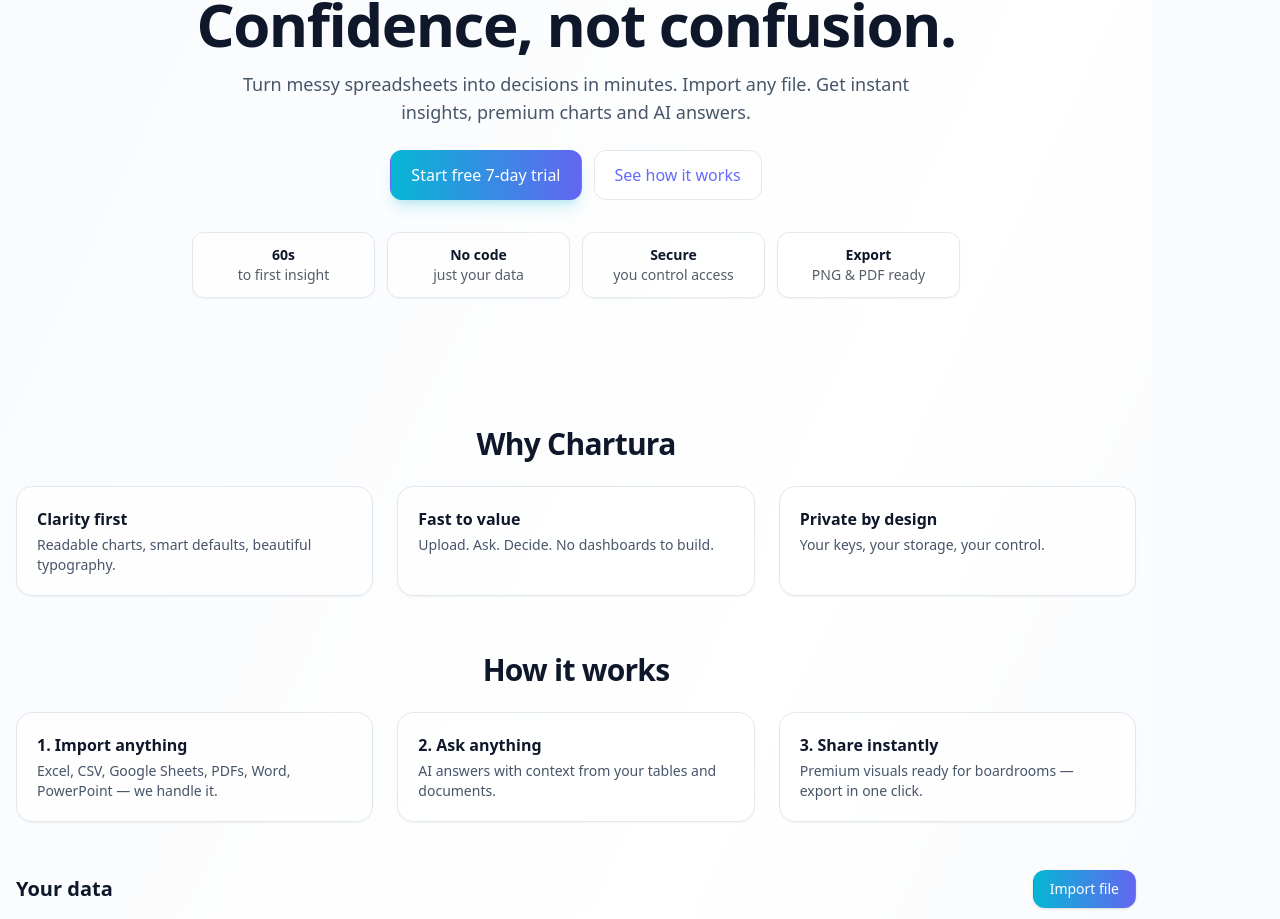
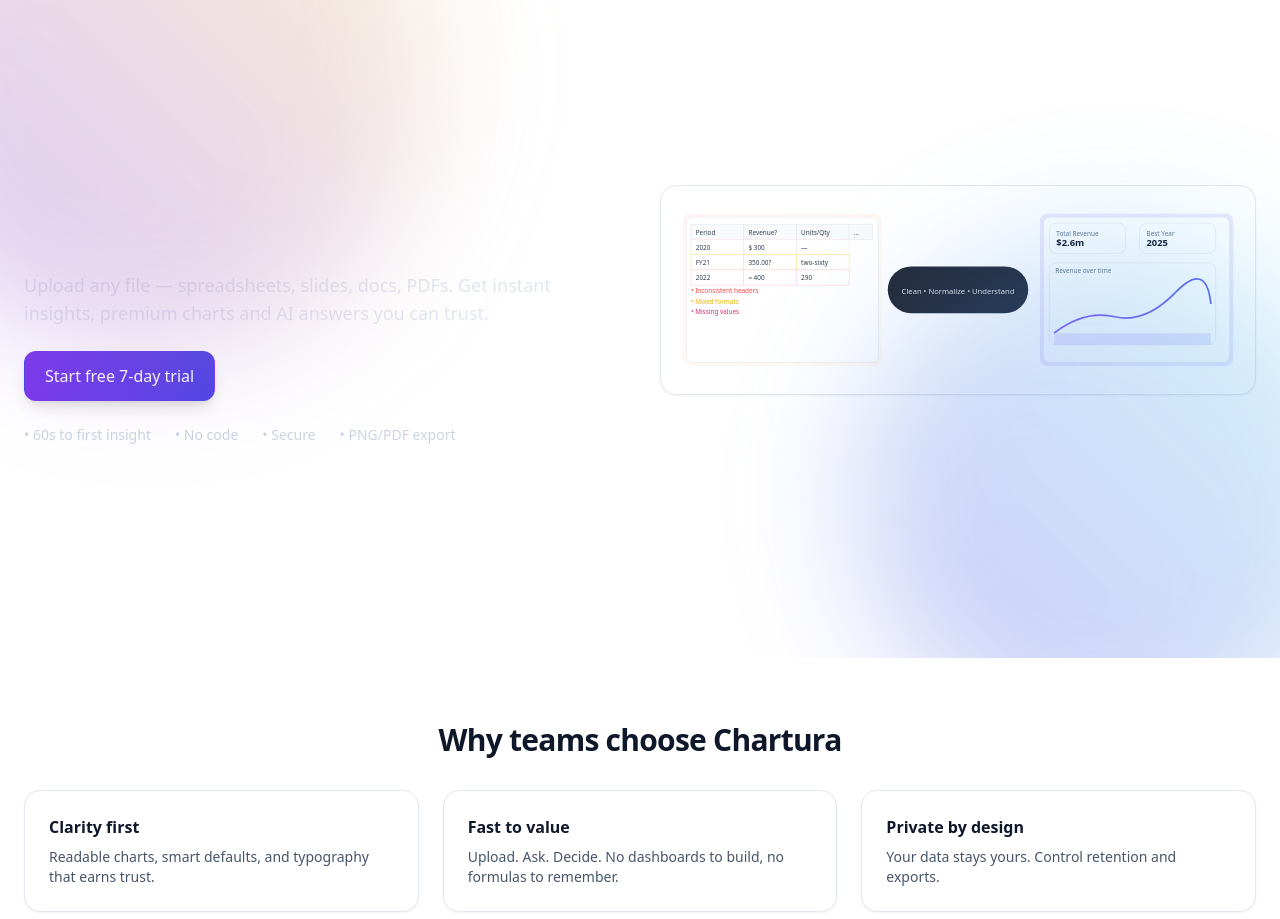
Before and after one commit to chartura/chartura-demo, a React (Vite) app: page / in a window 1280 px wide. Shown: the part 145-1064 px from the top of the page. Built offline with nearby package versions, Linux system fonts and the light colour scheme.

Commit message:
Premium landing: full-viewport hero, clear sections, spreadsheet→decision illustration

```diff
--- a/src/HomePage.tsx
+++ b/src/HomePage.tsx
@@ -1,6 +1,7 @@
 import { useMemo, useRef, useState } from 'react';
 import PremiumShowcase from './sections/PremiumShowcase';
 import TrialModal from './components/TrialModal';
+import SpreadsheetToDecision from './components/illustrations/SpreadsheetToDecision';
 
 interface Row {
   period: string;
@@ -102,7 +103,6 @@
     setTrialActive(true);
     if (typeof window !== 'undefined') localStorage.setItem('trialActive', 'true');
     setShowTrial(false);
-    // auto open file picker after enabling trial
     setTimeout(() => fileRef.current?.click(), 50);
   }
 
@@ -162,23 +162,21 @@
     } else {
       setImportErr('Unsupported file type. Try CSV/TSV/JSON or Excel export.');
     }
-
     e.target.value = '';
   }
 
-  // Compute table totals
   const totals = useMemo(() => {
     const sum = (k: keyof Row) => rows.reduce((s, r) => s + (Number(r[k]) || 0), 0);
     return { revenue: sum('revenue'), units: sum('units'), staffExp: sum('staffExp') };
   }, [rows]);
 
   return (
-    <div className="font-inter min-h-screen flex flex-col bg-gradient-to-br from-slate-50 via-white to-slate-100 text-slate-900">
+    <div className="font-inter min-h-screen flex flex-col bg-white text-slate-900">
       {/* Sticky Nav */}
       <header className="sticky top-0 z-30 backdrop-blur bg-white/70 border-b border-white/40">
-        <div className="mx-auto max-w-6xl px-4 py-3 flex items-center justify-between">
+        <div className="mx-auto max-w-7xl px-6 py-4 flex items-center justify-between">
           <div className="flex items-center gap-2">
-            <div className="h-6 w-6 rounded-lg bg-gradient-to-br from-cyan-500 to-indigo-500" />
+            <div className="h-6 w-6 rounded-lg bg-gradient-to-br from-violet-600 to-indigo-600" />
             <span className="font-semibold tracking-tight">Chartura</span>
           </div>
           <nav className="hidden md:flex items-center gap-6 text-sm">
@@ -193,85 +191,82 @@
         </div>
       </header>
 
-      {/* Hero */}
-      <section className="relative overflow-hidden">
-        <div className="absolute inset-0 -z-10 bg-[radial-gradient(60%_60%_at_50%_0%,rgba(14,165,233,0.12),transparent_60%)]" />
-        <div className="mx-auto max-w-6xl px-4 py-20 text-center">
+      {/* HERO (full viewport) */}
+      <section className="relative overflow-hidden min-h-[calc(100vh-64px)] flex items-center">
+        <div className="absolute inset-0 -z-10 bg-gradient-to-br from-slate-950 via-indigo-950 to-slate-900" />
+        <div className="absolute -left-32 -top-32 w-[560px] h-[560px] rounded-full bg-gradient-to-tr from-violet-600/30 to-amber-400/20 blur-3xl" />
+        <div className="absolute -right-24 -bottom-24 w-[520px] h-[520px] rounded-full bg-gradient-to-tr from-indigo-600/30 to-cyan-400/20 blur-3xl" />
+
+        <div className="mx-auto max-w-7xl px-6 grid md:grid-cols-2 gap-10 items-center">
+          <div className="text-white">
             <h1 className="text-4xl md:text-6xl font-extrabold tracking-tight">
-            Confidence, not confusion.
+              Turn chaos into clarity.
             </h1>
-          <p className="mx-auto mt-4 max-w-2xl text-base md:text-lg text-slate-600">
-            Turn messy spreadsheets into decisions in minutes. Import any file. Get instant insights, premium charts and AI answers.
+            <p className="mt-4 text-base md:text-lg text-slate-200">
+              Upload any file — spreadsheets, slides, docs, PDFs. Get instant insights, premium charts and AI answers you can trust.
             </p>
-          <div className="mt-6 flex items-center justify-center gap-3">
-            <button onClick={() => gateOr(() => fileRef.current?.click())} className="rounded-xl bg-gradient-to-r from-cyan-500 to-indigo-500 px-5 py-3 text-white font-medium shadow-lg shadow-cyan-500/20 hover:shadow-xl hover:shadow-cyan-500/30 transition">
+            <div className="mt-6 flex flex-wrap items-center gap-3">
+              <button onClick={() => gateOr(() => fileRef.current?.click())} className="rounded-xl bg-gradient-to-r from-violet-600 to-indigo-600 px-5 py-3 text-white font-medium shadow-lg hover:shadow-xl transition">
                 Start free 7‑day trial
               </button>
-            <a href="#how" className="rounded-xl border border-slate-200 bg-white px-5 py-3 font-medium hover:shadow-md transition">
+              <a href="#how" className="rounded-xl border border-white/20 bg-white/5 px-5 py-3 text-white font-medium hover:bg-white/10 transition">
                 See how it works
               </a>
             </div>
-
-          <div className="mt-8 grid grid-cols-2 md:grid-cols-4 gap-3 max-w-3xl mx-auto text-sm">
-            <div className="rounded-xl border border-slate-200 bg-white/80 p-3 shadow-sm">
-              <div className="font-semibold">60s</div>
-              <div className="opacity-70">to first insight</div>
+            <div className="mt-6 flex items-center gap-6 text-sm text-slate-300">
+              <div>• 60s to first insight</div>
+              <div>• No code</div>
+              <div>• Secure</div>
+              <div>• PNG/PDF export</div>
             </div>
-            <div className="rounded-xl border border-slate-200 bg-white/80 p-3 shadow-sm">
-              <div className="font-semibold">No code</div>
-              <div className="opacity-70">just your data</div>
           </div>
-            <div className="rounded-xl border border-slate-200 bg-white/80 p-3 shadow-sm">
-              <div className="font-semibold">Secure</div>
-              <div className="opacity-70">you control access</div>
-            </div>
-            <div className="rounded-xl border border-slate-200 bg-white/80 p-3 shadow-sm">
-              <div className="font-semibold">Export</div>
-              <div className="opacity-70">PNG & PDF ready</div>
-            </div>
+          <div className="">
+            <SpreadsheetToDecision />
           </div>
         </div>
       </section>
 
       <main className="flex-1">
-        {/* Why */}
-        <section id="why" className="mx-auto max-w-6xl px-4 py-12">
-          <h2 className="text-2xl md:text-3xl font-bold tracking-tight text-center">Why Chartura</h2>
-          <div className="mt-6 grid gap-6 md:grid-cols-3">
+        {/* WHY (distinct white section) */}
+        <section id="why" className="mx-auto max-w-7xl px-6 py-16">
+          <h2 className="text-3xl font-bold tracking-tight text-center">Why teams choose Chartura</h2>
+          <div className="mt-8 grid gap-6 md:grid-cols-3">
             {[
-              { title: 'Clarity first', desc: 'Readable charts, smart defaults, beautiful typography.' },
-              { title: 'Fast to value', desc: 'Upload. Ask. Decide. No dashboards to build.' },
-              { title: 'Private by design', desc: 'Your keys, your storage, your control.' },
+              { title: 'Clarity first', desc: 'Readable charts, smart defaults, and typography that earns trust.' },
+              { title: 'Fast to value', desc: 'Upload. Ask. Decide. No dashboards to build, no formulas to remember.' },
+              { title: 'Private by design', desc: 'Your data stays yours. Control retention and exports.' },
             ].map((f, i) => (
-              <div key={i} className="rounded-2xl border border-slate-200 bg-white/80 p-5 shadow-sm">
+              <div key={i} className="rounded-2xl border border-slate-200 bg-white p-6 shadow-sm">
                 <div className="text-base font-semibold">{f.title}</div>
-                <p className="mt-1 text-sm text-slate-600">{f.desc}</p>
+                <p className="mt-2 text-sm text-slate-600">{f.desc}</p>
               </div>
             ))}
           </div>
         </section>
 
-        {/* How */}
-        <section id="how" className="mx-auto max-w-6xl px-4 py-2">
-          <h2 className="text-2xl md:text-3xl font-bold tracking-tight text-center">How it works</h2>
-          <div className="mt-6 grid gap-6 md:grid-cols-3">
+        {/* HOW (soft gray section) */}
+        <section id="how" className="bg-slate-50">
+          <div className="mx-auto max-w-7xl px-6 py-16">
+            <h2 className="text-3xl font-bold tracking-tight text-center">How it works</h2>
+            <div className="mt-8 grid gap-6 md:grid-cols-3">
               {[
                 { title: '1. Import anything', desc: 'Excel, CSV, Google Sheets, PDFs, Word, PowerPoint — we handle it.' },
                 { title: '2. Ask anything', desc: 'AI answers with context from your tables and documents.' },
                 { title: '3. Share instantly', desc: 'Premium visuals ready for boardrooms — export in one click.' },
               ].map((s, i) => (
-              <div key={i} className="rounded-2xl border border-slate-200 bg-white/80 p-5 shadow-sm">
+                <div key={i} className="rounded-2xl border border-slate-200 bg-white p-6 shadow-sm">
                   <div className="text-base font-semibold">{s.title}</div>
-                <p className="mt-1 text-sm text-slate-600">{s.desc}</p>
+                  <p className="mt-2 text-sm text-slate-600">{s.desc}</p>
                 </div>
               ))}
             </div>
+          </div>
         </section>
 
-        {/* Data import + table */}
-        <section id="data" className="mx-auto max-w-6xl px-4 py-10">
+        {/* DATA (import + live table) */}
+        <section id="data" className="mx-auto max-w-7xl px-6 py-16">
           <div className="flex items-center justify-between gap-3 mb-3">
-            <h2 className="text-xl font-semibold">Your data</h2>
+            <h2 className="text-2xl font-semibold">Try it with your data</h2>
             <div className="flex items-center gap-2">
               <input
                 ref={fileRef}
@@ -282,7 +277,7 @@
               />
               <button
                 onClick={onPickFile}
-                className="rounded-xl bg-gradient-to-r from-cyan-500 to-indigo-500 px-4 py-2 text-white text-sm font-medium shadow hover:opacity-95"
+                className="rounded-xl bg-gradient-to-r from-violet-600 to-indigo-600 px-4 py-2 text-white text-sm font-medium shadow hover:opacity-95"
               >
                 Import file
               </button>
@@ -316,25 +311,26 @@
               <tfoot className="bg-slate-50">
                 <tr className="font-medium">
                   <td className="px-4 py-2">Totals</td>
-                  <td className="px-4 py-2">{totals.revenue.toLocaleString()}</td>
-                  <td className="px-4 py-2">{totals.units.toLocaleString()}</td>
+                  <td className="px-4 py-2">{rows.reduce((s, r) => s + r.revenue, 0).toLocaleString()}</td>
+                  <td className="px-4 py-2">{rows.reduce((s, r) => s + r.units, 0).toLocaleString()}</td>
                   <td className="px-4 py-2">—</td>
                   <td className="px-4 py-2">—</td>
-                  <td className="px-4 py-2">{totals.staffExp.toLocaleString()}</td>
+                  <td className="px-4 py-2">{rows.reduce((s, r) => s + r.staffExp, 0).toLocaleString()}</td>
                 </tr>
               </tfoot>
             </table>
           </div>
         </section>
 
-        {/* Askura chat */}
-        <section id="askura" className="p-6 max-w-4xl mx-auto">
-          <h2 className="text-xl font-semibold mb-4">Askura — Ask Your Data</h2>
+        {/* ASKURA CHAT (white) */}
+        <section id="askura" className="px-6 py-16 bg-white">
+          <div className="max-w-4xl mx-auto">
+            <h2 className="text-2xl font-semibold mb-4">Askura — Ask Your Data</h2>
             <div className="border rounded-2xl p-4 bg-white shadow-sm">
               <div className="h-40 overflow-y-auto mb-4 space-y-2 text-sm">
                 {messages.map((m, i) => (
                   <div key={i} className={m.role === 'user' ? 'text-right' : 'text-left'}>
-                  <span className={m.role === 'user' ? 'bg-cyan-50 px-2 py-1 rounded' : 'bg-gray-100 px-2 py-1 rounded'}>
+                    <span className={m.role === 'user' ? 'bg-violet-50 px-2 py-1 rounded' : 'bg-gray-100 px-2 py-1 rounded'}>
                       {m.text}
                     </span>
                   </div>
@@ -342,28 +338,47 @@
               </div>
               <div className="flex gap-2">
                 <input
-                className="flex-1 border rounded-lg px-3 py-2 text-sm focus:outline-none focus:ring-2 focus:ring-cyan-500/30 focus:border-cyan-500/50 bg-white"
+                  className="flex-1 border rounded-lg px-3 py-2 text-sm focus:outline-none focus:ring-2 focus:ring-violet-500/30 focus:border-violet-500/50 bg-white"
                   placeholder="Ask a question about the data..."
                   value={input}
                   onChange={(e) => setInput(e.target.value)}
                   onKeyDown={(e) => { if (e.key === 'Enter') void send(); }}
                 />
-              <button onClick={() => void send()} className="bg-gradient-to-r from-cyan-500 to-indigo-500 text-white px-4 py-2 rounded-lg hover:opacity-95">
+                <button onClick={() => void send()} className="bg-gradient-to-r from-violet-600 to-indigo-600 text-white px-4 py-2 rounded-lg hover:opacity-95">
                   Ask
                 </button>
               </div>
             </div>
+          </div>
         </section>
 
-        {/* Premium Showcase */}
-        <div id="showcase">
+        {/* PREMIUM SHOWCASE (soft gray) */}
+        <section id="showcase" className="bg-slate-50">
+          <div className="mx-auto max-w-7xl px-6 py-16">
             <PremiumShowcase rows={rows} />
           </div>
+        </section>
+
+        {/* PROOF BAND (dark) */}
+        <section className="bg-slate-950 text-slate-200">
+          <div className="mx-auto max-w-7xl px-6 py-14 grid md:grid-cols-3 gap-6">
+            {[
+              { k: 'NPS 67', d: 'Loved by operators and leadership alike.' },
+              { k: '~60s', d: 'to your first insight from any file.' },
+              { k: 'Zero config', d: 'Upload and go — no dashboards to build.' },
+            ].map((p, i) => (
+              <div key={i} className="rounded-2xl border border-white/10 bg-white/5 p-6">
+                <div className="text-lg font-semibold text-white">{p.k}</div>
+                <div className="text-sm mt-1 text-slate-300">{p.d}</div>
+              </div>
+            ))}
+          </div>
+        </section>
       </main>
 
       {/* Footer */}
       <footer className="border-t border-slate-200 bg-white/70">
-        <div className="mx-auto max-w-6xl px-4 py-8 text-sm text-slate-600 flex flex-col md:flex-row items-center justify-between gap-2">
+        <div className="mx-auto max-w-7xl px-6 py-8 text-sm text-slate-600 flex flex-col md:flex-row items-center justify-between gap-2">
           <div>© {new Date().getFullYear()} Chartura. All rights reserved.</div>
           <div className="flex items-center gap-4">
             <a href="#privacy" className="hover:underline">Privacy</a>
@@ -372,6 +387,15 @@
           </div>
         </div>
       </footer>
+
+      {/* Hidden file input */}
+      <input
+        ref={fileRef}
+        type="file"
+        accept=".csv,.tsv,.json,.txt,.xlsx,.xls,.pdf,.docx,.pptx,.pages,.numbers,.key"
+        onChange={onFileChange}
+        className="hidden"
+      />
 
       {/* Trial modal */}
       <TrialModal
--- /dev/null
+++ b/src/components/illustrations/SpreadsheetToDecision.tsx
@@ -0,0 +1,77 @@
+export default function SpreadsheetToDecision() {
+  const cell = (x:number,y:number,w=80,h=28,fill='#fff',stroke='#e5e7eb',text?:string, cls='') => (
+    <g className={cls}>
+      <rect x={x} y={y} width={w} height={h} fill={fill} stroke={stroke}/>
+      {text && <text x={x+8} y={y+18} fontSize="11" fill="#334155">{text}</text>}
+    </g>
+  );
+  return (
+    <div className="w-full rounded-2xl border border-slate-200 bg-white p-4 shadow-sm">
+      <svg viewBox="0 0 960 300" className="w-full h-auto">
+        {/* Left: Messy sheet */}
+        <defs>
+          <linearGradient id="mess" x1="0" y1="0" x2="1" y2="1">
+            <stop offset="0%" stopColor="#fda4af"/>
+            <stop offset="100%" stopColor="#fde68a"/>
+          </linearGradient>
+          <linearGradient id="clean" x1="0" y1="0" x2="1" y2="0">
+            <stop offset="0%" stopColor="#8b5cf6"/>
+            <stop offset="100%" stopColor="#6366f1"/>
+          </linearGradient>
+        </defs>
+
+        <g transform="translate(10,20)">
+          <rect x="0" y="0" width="340" height="260" rx="12" fill="url(#mess)" opacity="0.12" />
+          <rect x="6" y="6" width="328" height="248" rx="10" fill="#fff" stroke="#e5e7eb"/>
+          {/* headers */}
+          {cell(14, 18, 90, 26, '#f8fafc', '#e2e8f0', 'Period')}
+          {cell(104, 18, 90, 26, '#f8fafc', '#e2e8f0', 'Revenue?')}
+          {cell(194, 18, 90, 26, '#f8fafc', '#e2e8f0', 'Units/Qty')}
+          {cell(284, 18, 40, 26, '#f8fafc', '#e2e8f0', '...')}
+          {/* messy rows */}
+          {cell(14, 44, 90, 26, '#fff', '#fee2e2', '2020')}
+          {cell(104,44, 90, 26, '#fff', '#fee2e2', '$ 300')}
+          {cell(194,44, 90, 26, '#fff', '#fee2e2', '—')}
+          {cell(14, 70, 90, 26, '#fff', '#fde68a', 'FY21')}
+          {cell(104,70, 90, 26, '#fff', '#fde68a', '350.00?')}
+          {cell(194,70, 90, 26, '#fff', '#fde68a', 'two‑sixty')}
+          {cell(14, 96, 90, 26, '#fff', '#fbcfe8', '2022 ')}
+          {cell(104,96, 90, 26, '#fff', '#fbcfe8', '≈ 400')}
+          {cell(194,96, 90, 26, '#fff', '#fbcfe8', '290')}
+          {/* notes */}
+          <text x="14" y="136" fontSize="11" fill="#ef4444">• Inconsistent headers</text>
+          <text x="14" y="154" fontSize="11" fill="#eab308">• Mixed formats</text>
+          <text x="14" y="172" fontSize="11" fill="#db2777">• Missing values</text>
+        </g>
+
+        {/* Arrow */}
+        <g transform="translate(360,110)">
+          <rect x="0" y="0" width="240" height="80" rx="40" fill="#111827" opacity="0.92"/>
+          <text x="120" y="48" textAnchor="middle" fontSize="13" fill="#e5e7eb">Clean • Normalize • Understand</text>
+        </g>
+
+        {/* Right: Clean insights */}
+        <g transform="translate(620,20)">
+          <rect x="0" y="0" width="330" height="260" rx="12" fill="url(#clean)" opacity="0.14" />
+          <rect x="6" y="6" width="318" height="248" rx="10" fill="#fff" stroke="#e5e7eb"/>
+          {/* KPI cards */}
+          <rect x="16" y="16" width="130" height="52" rx="12" fill="#fff" stroke="#e5e7eb"/>
+          <text x="28" y="38" fontSize="11" fill="#64748b">Total Revenue</text>
+          <text x="28" y="56" fontSize="16" fontWeight="600" fill="#0f172a">$2.6m</text>
+
+          <rect x="170" y="16" width="130" height="52" rx="12" fill="#fff" stroke="#e5e7eb"/>
+          <text x="182" y="38" fontSize="11" fill="#64748b">Best Year</text>
+          <text x="182" y="56" fontSize="16" fontWeight="600" fill="#0f172a">2025</text>
+
+          {/* Line chart stub */}
+          <g transform="translate(16, 84)">
+            <rect x="0" y="0" width="284" height="140" rx="12" fill="#fff" stroke="#e5e7eb"/>
+            <path d="M8,120 Q60,80 112,92 T216,50 T276,70" stroke="url(#clean)" strokeWidth="3" fill="none"/>
+            <path d="M8,120 L276,120 L276,140 L8,140Z" fill="url(#clean)" opacity="0.16"/>
+            <text x="10" y="18" fontSize="11" fill="#64748b">Revenue over time</text>
+          </g>
+        </g>
+      </svg>
+    </div>
+  );
+}
```
Lines whose indentation alone changed are shown as unchanged.
